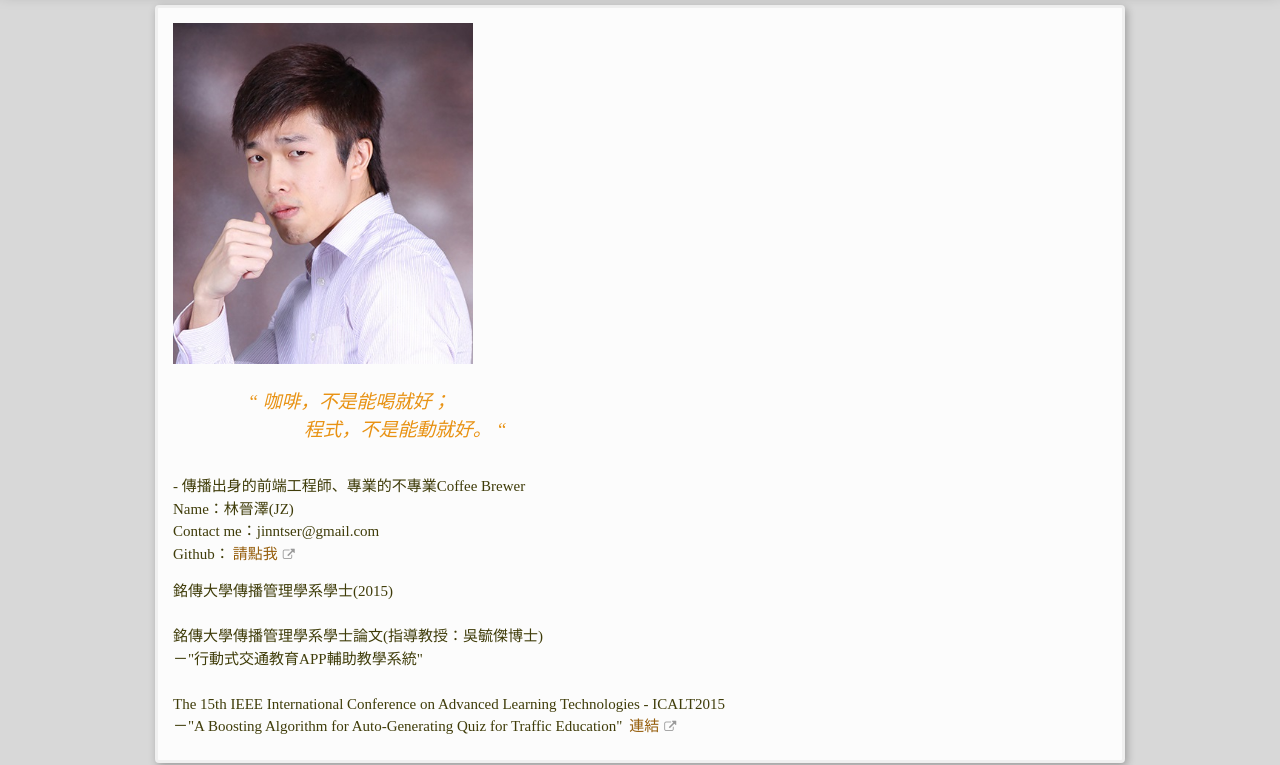
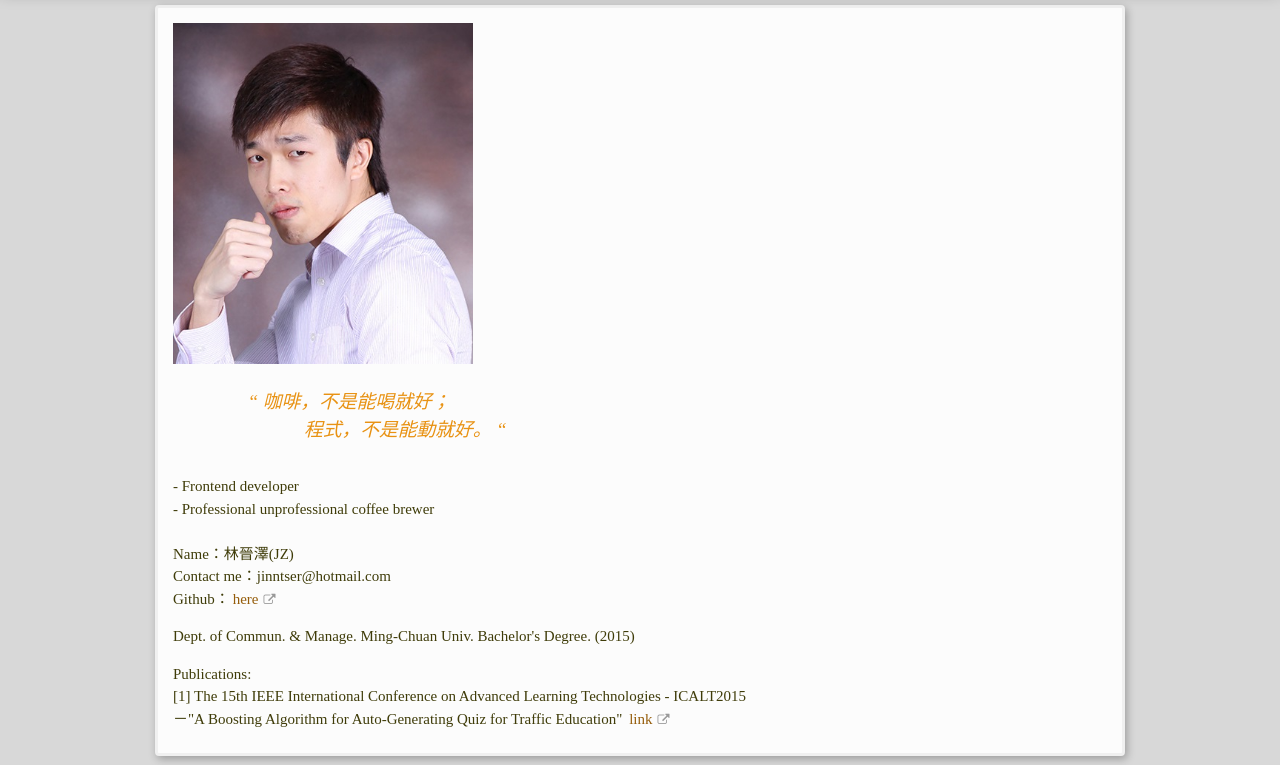
Before and after one commit to jinntser/portfolio, a plain HTML site: page index.html in a window 1280 px wide. Shown: the part 66-831 px from the top of the page. Drawn offline with Linux system fonts and the light colour scheme.

Commit message:
content update

```diff
--- a/index.html
+++ b/index.html
@@ -50,19 +50,23 @@
                     </p>
                 </figure>
                 <p>
-                    - 傳播出身的前端工程師、專業的不專業Coffee Brewer<br>
+                    - Frontend developer<br>
+                    - Professional unprofessional coffee brewer<br><br>
                     Name：林晉澤(JZ)<br>
-                    Contact me：<a href="mailto:jinntser@gmail.com">jinntser@gmail.com</a><br>
-                    Github：<a href="https://github.com/jinntser" target="_blank">請點我</a>
+                    Contact me：<a href="mailto:jinntser@hotmail.com">jinntser@hotmail.com</a><br>
+                    Github：<a href="https://github.com/jinntser" target="_blank">here</a>
                 </p>
                 <p>
-                    銘傳大學傳播管理學系學士(2015)<br><br>
-                    銘傳大學傳播管理學系學士論文(指導教授：吳毓傑博士)<br>
-                    －"行動式交通教育APP輔助教學系統"<br><br>
-                    The 15th IEEE International Conference on Advanced Learning Technologies - ICALT2015<br>
+                    Dept. of Commun. & Manage. Ming-Chuan Univ. Bachelor's Degree. (2015)
+                </p>
+                <p>
+                    Publications:<br>
+<!--                    銘傳大學傳播管理學系學士論文(Committee: Dr. Yu-Chieh Wu)<br>-->
+<!--                    －"行動式交通教育APP輔助教學系統"<br><br>-->
+                    [1] The 15th IEEE International Conference on Advanced Learning Technologies - ICALT2015<br>
                     －"A Boosting Algorithm for Auto-Generating Quiz for Traffic Education" <a
                         href="http://ieeexplore.ieee.org/xpl/articleDetails.jsp?reload=true&arnumber=7265267&punumber%3D7262584%26filter%3DAND%28p_IS_Number%3A7265235%29%26pageNumber%3D2"
-                        target="_blank">連結</a>
+                        target="_blank">link</a>
                 </p>
             </article>
             <article id="exp">
@@ -70,7 +74,7 @@
                 <ol class="count-list">
                     <li class="offline">
                         <h4 class="title">
-                            艾菲台灣
+                            艾菲台灣 Effie Awards Taiwan
                         </h4>
                     </li>
                     <li class="offline">
```
